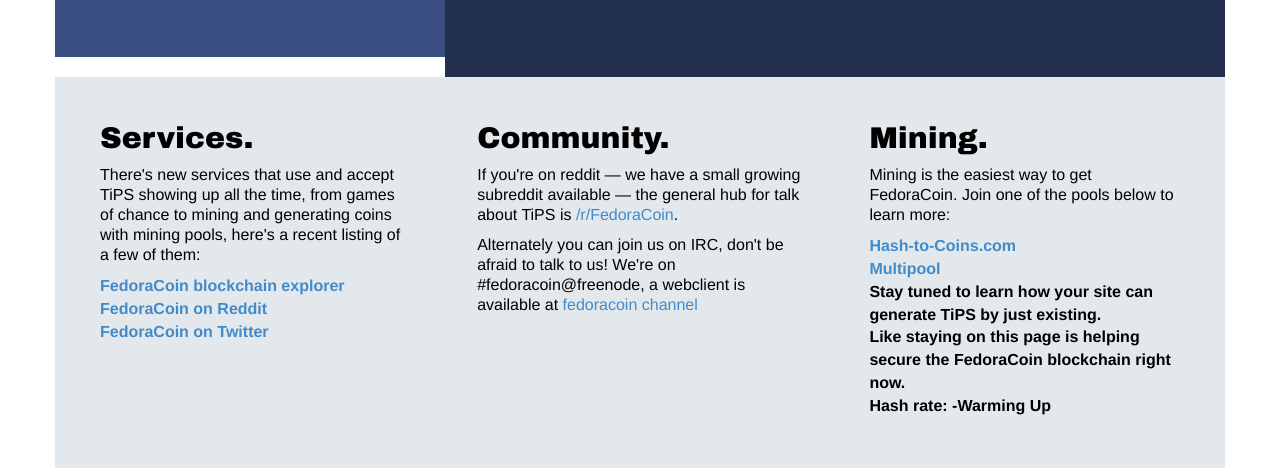
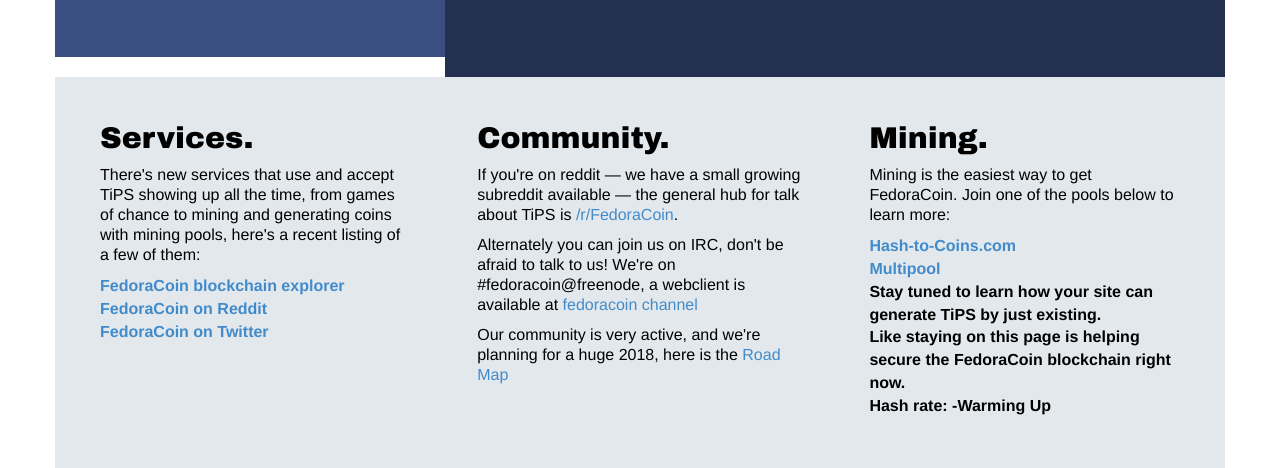
Before and after one commit to fedoracoin-dev/website, a plain HTML site: page oldsite/index.html in a window 1280 px wide. Shown: the part 1081-1549 px from the top of the page. Drawn offline with nearby package versions, Linux system fonts and the light colour scheme; no server answers; a web font is replaced by a local one.

Commit message:
Added link to roadmap

```diff
--- a/oldsite/index.html
+++ b/oldsite/index.html
@@ -173,6 +173,7 @@ addnode=2.94.192.39:44890
 <h2>Community.</h2>
 <p>If you're on reddit &mdash; we have a small growing subreddit available &mdash; the general hub for talk about TiPS is <a href="http://reddit.com/r/fedoracoin">/r/FedoraCoin</a>.</p>
 <p>Alternately you can join us on IRC, don't be afraid to talk to us! We're on #fedoracoin@freenode, a webclient is available at <a href="https://webchat.freenode.net/#fedoracoin">fedoracoin channel</a></p>
+<p>Our community is very active, and we're planning for a huge 2018, here is the <a href="roadmap.html">Road Map</a></p>
 </div>
 <div class="col-md-4 column-3">
 <h2>Mining.</h2>
```
